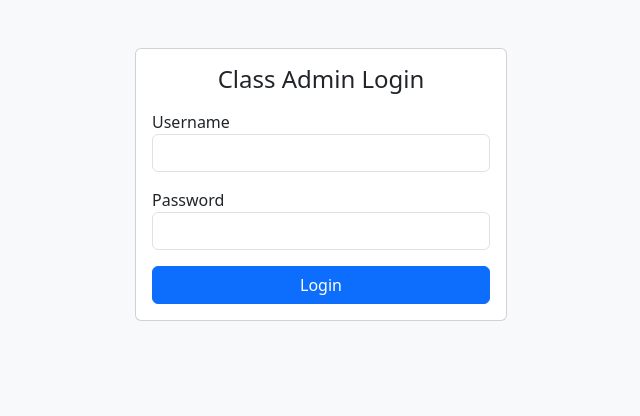
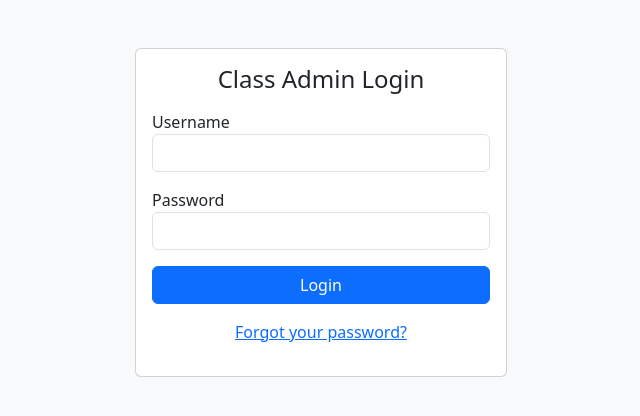
Before and after one commit to Ab494/school_dashboard, a Django app: page /login/ in a window 1280 px wide. Shown: the top 416 px of the page, without its empty margins (319-959 px from the left). Run offline with Django 4.2, Linux system fonts and the light colour scheme.

Commit message:
Fix: add the forgot password link

```diff
--- a/core/templates/login.html
+++ b/core/templates/login.html
@@ -26,6 +26,9 @@
                     </div>
                     <button class="btn btn-primary w-100" type="submit">Login</button>
                 </form>
+                <p class="text-center mt-3">
+                    <a href="{% url 'password_reset' %}">Forgot your password?</a>
+                </p>
             </div>
         </div>
     </div>
```
Also changed, not shown: db.sqlite3.
